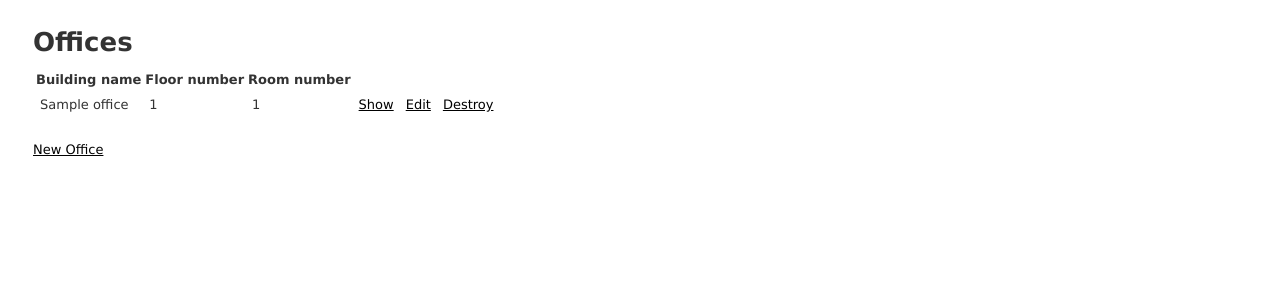
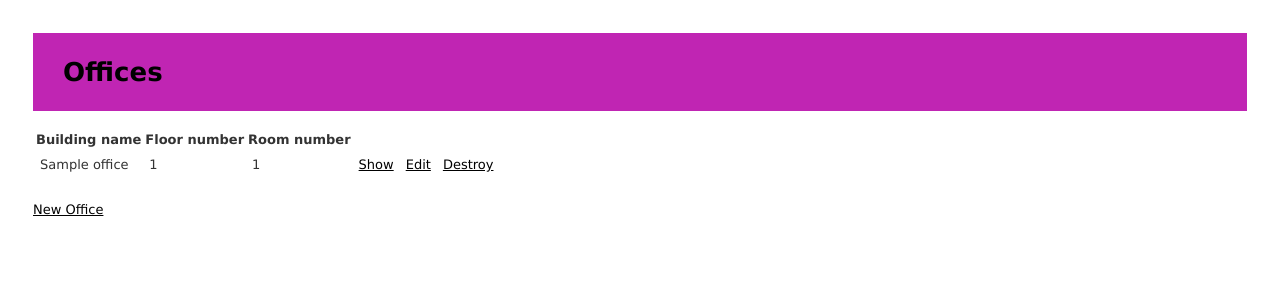
Before and after one commit to MARIEDIAOUNE/assignment-02, a Rails app: page /offices in a window 1280 px wide. Shown: the top 300 px of the page. Run offline with Rails 7, Linux system fonts and the light colour scheme; tables that the repository leaves empty hold one stand-in row (values such as "Sample post"); style sheets or scripts are compiled from the project's sources.

Commit message:
Changed headers for Office and Teacher

```diff
--- a/app/assets/stylesheets/offices.scss
+++ b/app/assets/stylesheets/offices.scss
@@ -1,3 +1,9 @@
 // Place all the styles related to the Offices controller here.
 // They will automatically be included in application.css.
 // You can use Sass (SCSS) here: https://sass-lang.com/
+h1 {
+    background-color: rgb(192, 37, 179);
+    background-size: 1000em;
+    padding: 30px;
+    color: black;
+}
```
